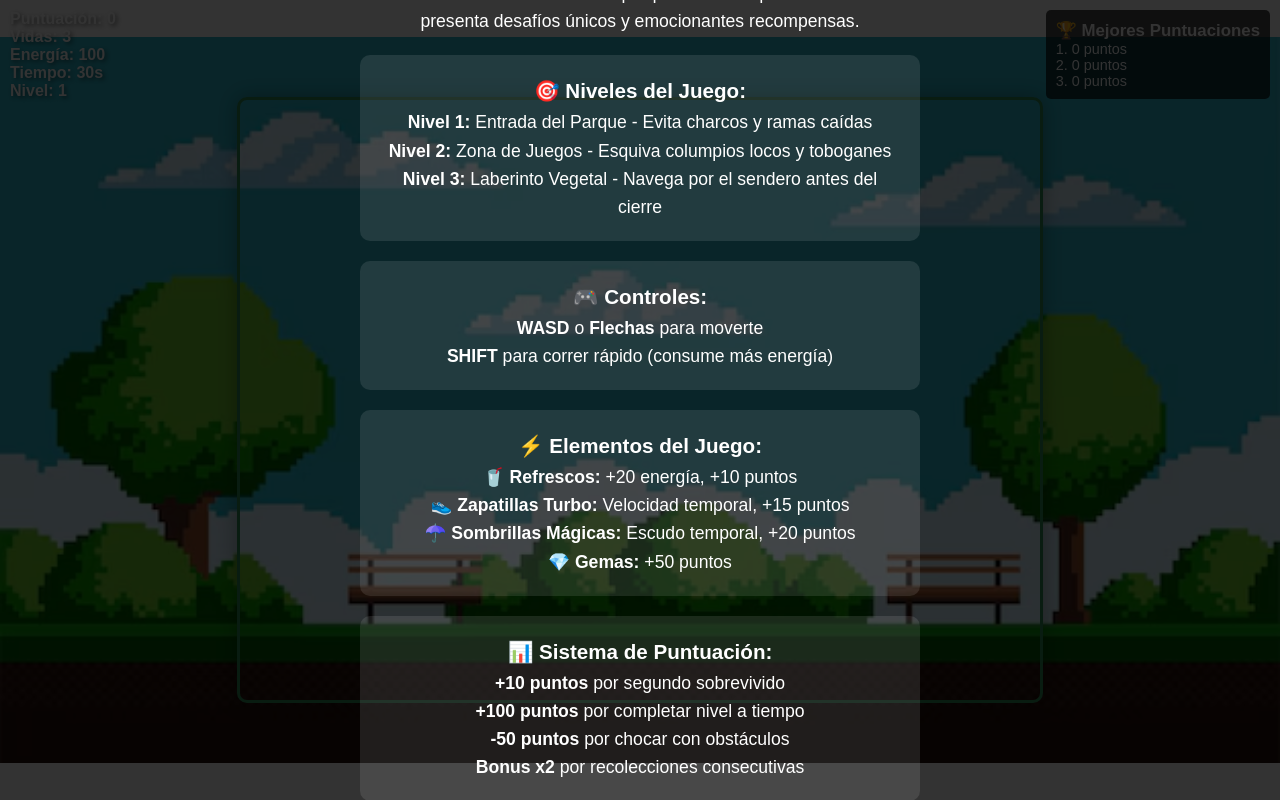
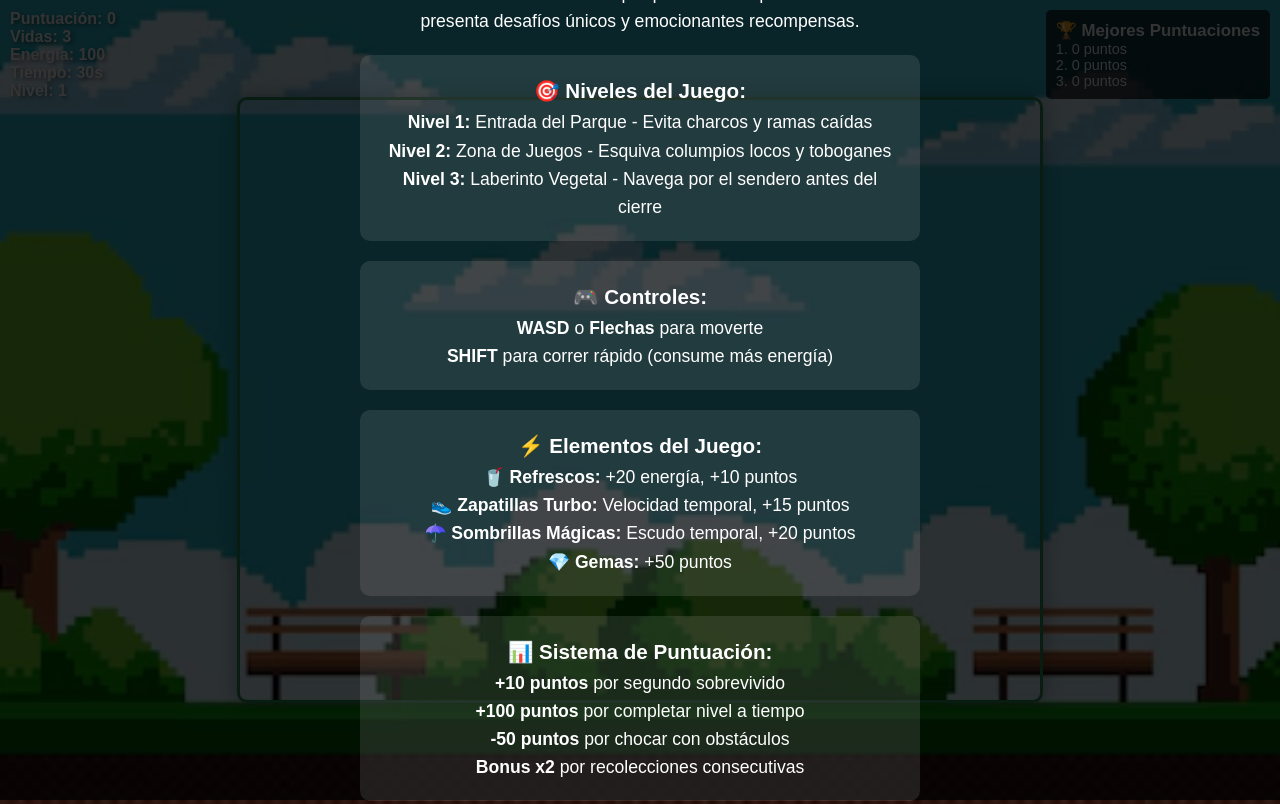
Before and after one commit to Jhafet19/Viaje-Al-Parque, a plain HTML site: page juego.html in a window 1280 px wide. Shown: the top 804 px of the page. Drawn offline with Linux system fonts and the light colour scheme.

Commit message:
update a landpage

```diff
--- a/juego.html
+++ b/juego.html
@@ -19,13 +19,14 @@
             background-size: cover;
             background-position: center;
             background-repeat: no-repeat;
-            background-size: 100%;
+            background-size: 135%;
             height: 100vh;
             overflow: hidden;
             display: flex;
             align-items: center;
             /* centra verticalmente */
             justify-content: center;
+            overflow-y: auto;
         }
 
         #gameCanvas {
@@ -209,7 +210,8 @@
         <p id="finalScore">Puntuación Final: 0</p>
         <p id="gameOverMessage">¡Inténtalo de nuevo!</p>
         <button class="game-button" onclick="restartGame()">🔄 Jugar de Nuevo</button>
-        <button class="game-button" onclick="showStartScreen()">🏠 Menú Principal</button>
+        <a class="game-button" href="./index.html">🏠 Menú Principal</a>
+
     </div>
 
     <div id="levelCompleteScreen" class="level-complete-screen hidden">
```
